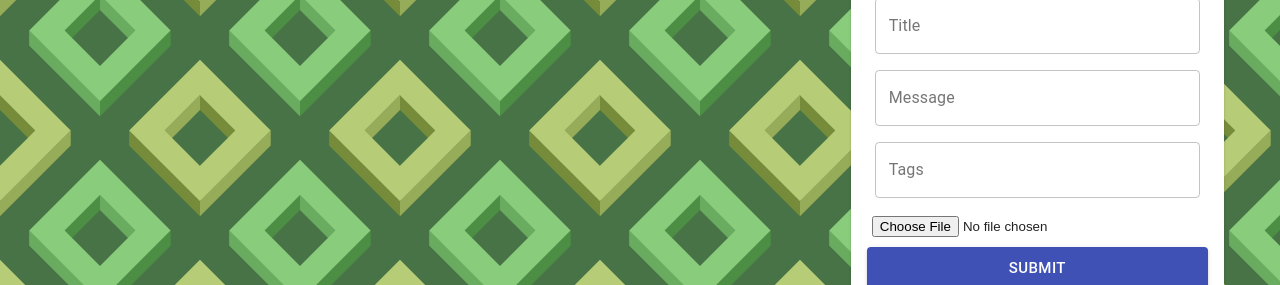
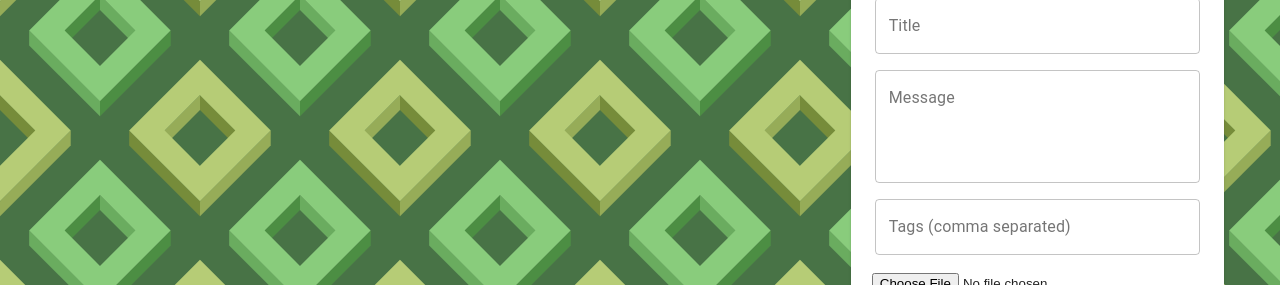
Before and after one commit to Danial-frpf/my-story, a React (Create React App) app in the folder client/: page / in a window 1280 px wide. Shown: the part 262-547 px from the top of the page. Built offline with nearby package versions, Linux system fonts and the light colour scheme; no server answers.

Commit message:
minor changes to form

```diff
--- a/client/src/components/Form/Form.js
+++ b/client/src/components/Form/Form.js
@@ -99,6 +99,8 @@ const Form = ({ currentId, setCurrentId }) => {
           variant="outlined"
           label="Message"
           fullWidth
+          multiline
+          minRows={4}
           value={postData.message}
           onChange={(e) =>
             setPostData({ ...postData, message: e.target.value })
@@ -107,7 +109,7 @@ const Form = ({ currentId, setCurrentId }) => {
         <TextField
           name="tags"
           variant="outlined"
-          label="Tags"
+          label="Tags (comma separated)"
           fullWidth
           value={postData.tags}
           onChange={(e) =>
```
